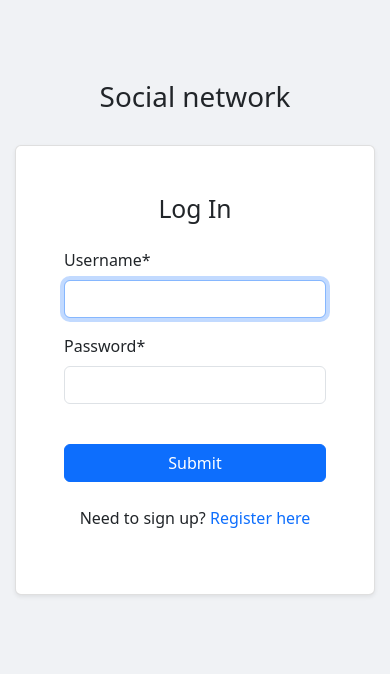
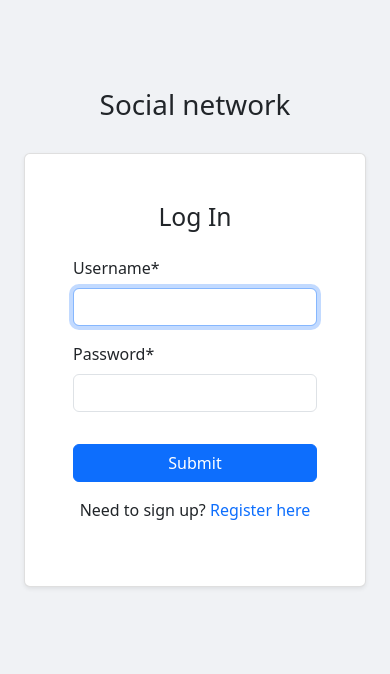
Before and after one commit to SaraVerdiani/PPM-SocialNetwork, a Django app: page /users/login/ in a window 390 px wide. Shown: the top 674 px of the page. Run offline with Django 5.2, Linux system fonts and the light colour scheme; some libraries are stand-ins or nearby versions.

Commit message:
Migliorato responsive login

```diff
--- a/static/css/style.css
+++ b/static/css/style.css
@@ -33,7 +33,6 @@ a {
 }
 
 .login-container {
-    width: 100%;
     padding-right: 15px;
     padding-left: 15px;
     margin-right: auto;
@@ -62,6 +61,7 @@ a {
     flex-direction: column;
     min-width: 0;
     word-wrap: break-word;
+    width: 100%;
 }
 
 .authentication-card-body {
@@ -1546,14 +1546,6 @@ a {
     .navbar-actions {
         gap: 1.5rem;
     }
-
-    .login-container {
-        width: 83.333333%;
-    }
-
-    .signup-container {
-        width: 50%;
-    }
 }
 
 @media (max-width: 900px) {
@@ -1574,14 +1566,6 @@ a {
     .btn-create-post {
         font-size: 1.2rem;
         padding: 0.6rem;
-    }
-
-    .login-container {
-        width: 25%;
-    }
-
-    .signup-container {
-        width: 25%;
     }
 }
 
--- a/templates/users/login.html
+++ b/templates/users/login.html
@@ -5,12 +5,12 @@
 {% block title %}Log in{% endblock %}
 
 {% block authentication %}
-<div class="authentication-wrapper">
-    <div class="login-container">
-        <div class="authentication-title-container">
+<div class="authentication-wrapper container">
+    <div class="row justify-content-center w-100 mx-auto">
+        <div class="col-12 col-md-8 col-lg-6">
+            <div class="authentication-title-container text-center">
                 <h1>Social network</h1>
             </div>
-
             {% if messages %}
                 {% for message in messages %}
                     <div class="alert alert-success alert-dismissible fade show login-alert" role="alert">
@@ -19,20 +19,20 @@
                     </div>
                 {% endfor %}
             {% endif %}
-
             <div class="authentication-card">
                 <div class="authentication-card-body">
-                <h2 class="authentication-heading">Log In</h2>
+                    <h2 class="authentication-heading text-center">Log In</h2>
                     <form method="POST">
                         {% csrf_token %}
                         {{ form|crispy }}
-                    <button type="submit" class="btn btn-primary btn-login">Submit</button>
+                        <button type="submit" class="btn btn-primary btn-login mt-3">Submit</button>
                     </form>
-                <div class="login-footer">
+                    <div class="login-footer text-center mt-3">
                         <p>Need to sign up? <a href="{% url 'users:signup' %}">Register here</a></p>
                     </div>
                 </div>
             </div>
         </div>
     </div>
+</div>
 {% endblock %}
```
Also changed, not shown: templates/users/signup.html (+9 -11 lines). Lines whose indentation alone changed are shown as unchanged.
